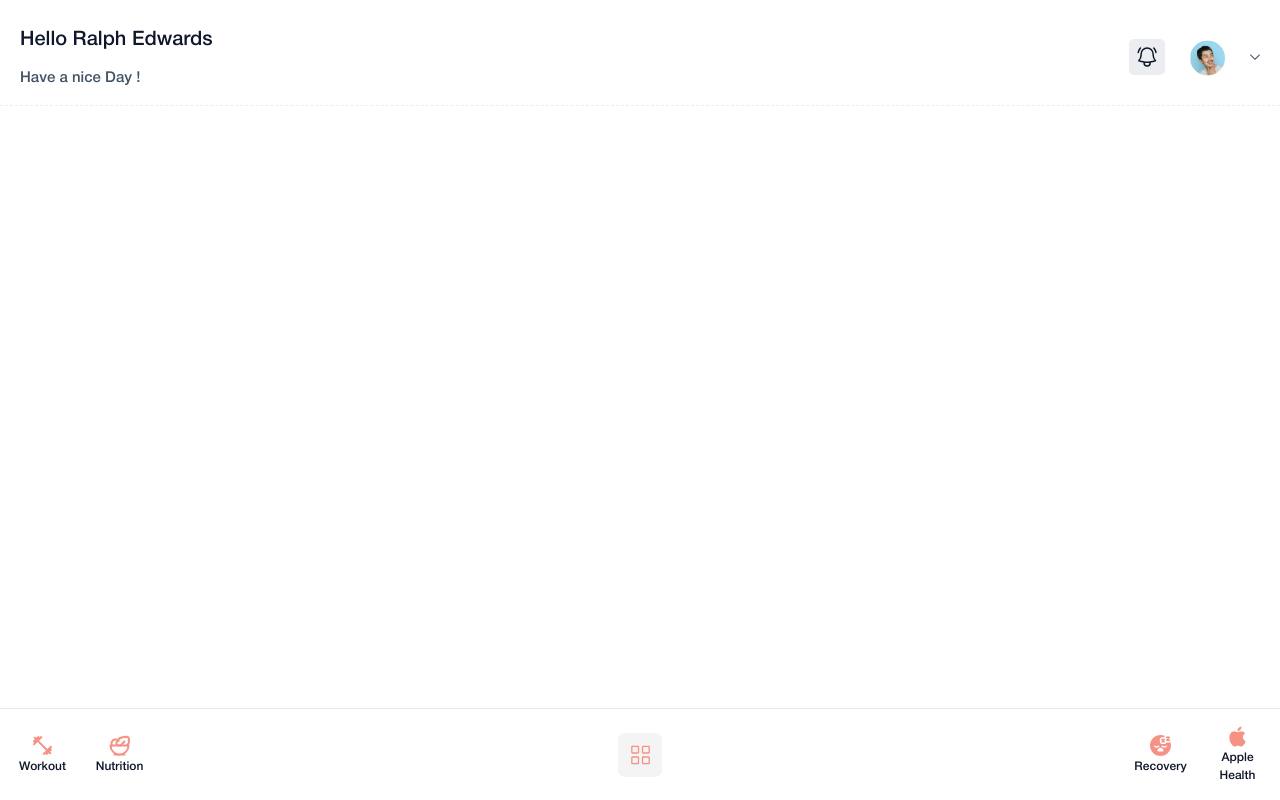
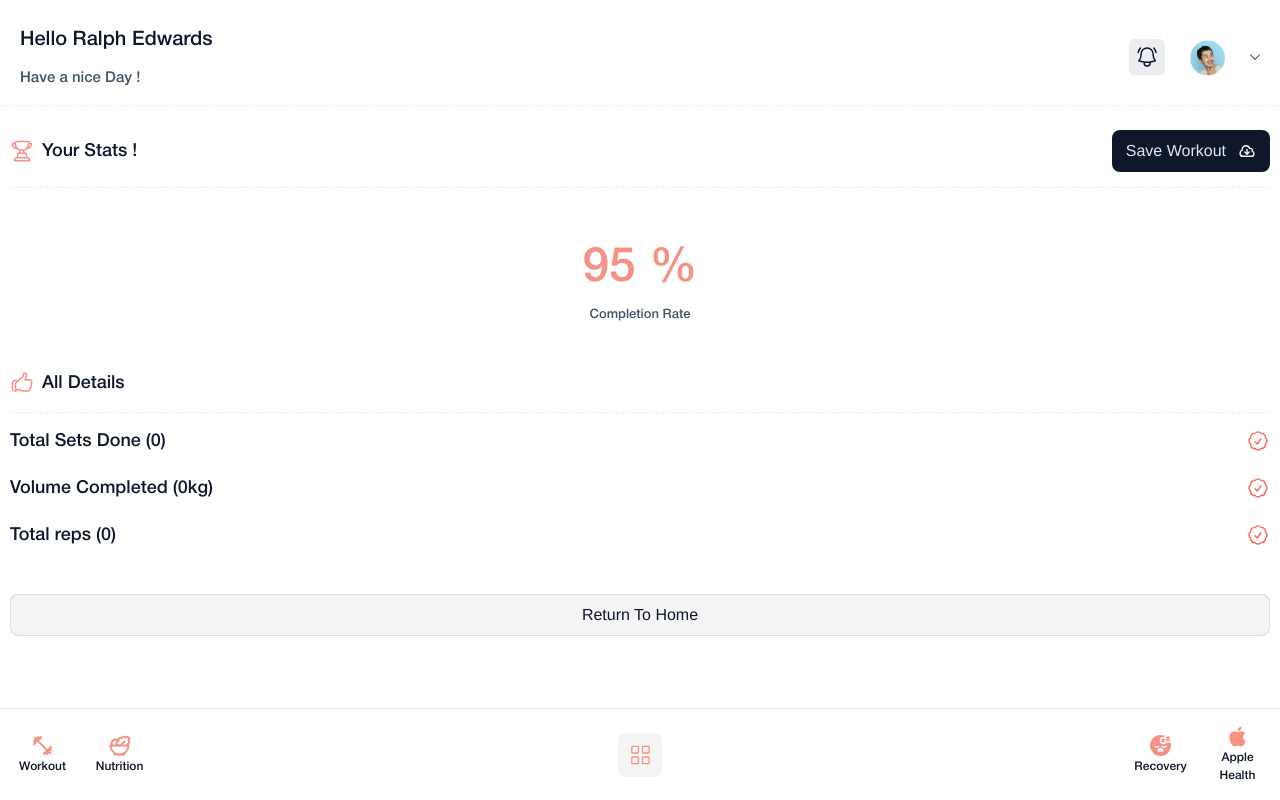
Before and after one commit to Wesome0674/FitMateAI, a Vue app: page /workoutStats/1 in a window 1280 px wide. Built offline with nearby package versions, Linux system fonts and the light colour scheme.

Commit message:
:rocket: stats route made

```diff
--- a/src/router/index.ts
+++ b/src/router/index.ts
@@ -34,7 +34,7 @@ const router = createRouter({
       component: StartRoutine ,
     },
     {
-      path: '/workoutStats',
+      path: '/workoutStats/:id',
       name: 'workoutStats',
       component: WorkoutStats,
     },
--- /dev/null
+++ b/src/stores/SaveWorkoutInDB.ts
@@ -0,0 +1,51 @@
+import { ref, computed } from "vue";
+import { defineStore } from "pinia";
+
+type Stats = {
+  rate: number;
+  sets: number;
+  volume: number;
+  reps: number;
+};
+
+export const usePostWorkoutData = defineStore("saveWorkoutInDB", () => {
+  const isLoading = ref<boolean>(false);
+  const error = ref<string | null>(null);
+
+  const BACKEND_URL = import.meta.env.VITE_BACKEND_URL;
+
+  const saveData = async (stats: Stats) => {
+    const url = `${BACKEND_URL}/stats`;
+    isLoading.value = true;
+    error.value = null;
+
+    try {
+      const response = await fetch(url, {
+        method: "POST",
+        headers: {
+          "Content-Type": "application/json",
+        },
+        body: JSON.stringify(stats),
+      });
+
+      if (!response.ok) {
+        throw new Error("Network response was not ok");
+      }
+    } catch (err: any) {
+      error.value = err.message;
+    } finally {
+      isLoading.value = false;
+    }
+  };
+
+  const getLoadingStatus = computed(() => isLoading.value);
+  const getError = computed(() => error.value);
+
+  return {
+    isLoading,
+    error,
+    saveData,
+    getLoadingStatus,
+    getError,
+  };
+});
--- a/src/views/StartRoutine.vue
+++ b/src/views/StartRoutine.vue
@@ -9,7 +9,8 @@
         </div>
 
 
-        <Button @click="router.push('/WorkoutStats')" icon="../../public/log-in.svg" label="End Workout" primary size="large" />
+        <Button @click="goToWorkoutStats" icon="../../public/log-in.svg" label="End Workout" primary size="large" />
+
 
       </div>
       <div class="w-full h-[1px] border-b border-b-[#475569]/10 border-dashed"></div>
@@ -145,6 +146,17 @@ const updateVolume = (exerciseId, setId, value) => {
 
 };
 
+const goToWorkoutStats = () => {
+  router.push({
+    path: `/WorkoutStats/${slugRoute}`,
+    query: {
+      sets: totalSets.value,
+      weight: totalWeight.value,
+      reps: totalReps.value
+    }
+  });
+};
+
 const updateReps = (exerciseId, setId, value) => {
   setDataStore.updateSet(exerciseId, setId, "reps", value);
 };
--- a/src/views/WorkoutStats.vue
+++ b/src/views/WorkoutStats.vue
@@ -1,23 +1,74 @@
 <script setup lang="ts">
 import Button from '@/stories/Button.vue';
+import Typography from '@/stories/Typography.vue';
+import { computed } from 'vue';
+import { useRoute, useRouter } from 'vue-router';
+import { usePostWorkoutData } from '@/stores/SaveWorkoutInDB';
+
+
+const { saveData } = usePostWorkoutData();
+
+const saveWorkout = async () => {
+    const stats = {
+        rate: 95,
+        sets: totalSets.value,
+        volume: totalWeight.value,
+        reps: totalReps.value
+    };
+
+    await saveData(stats);
+
+}
+
+
+const route = useRoute();
+const router = useRouter();
+
+const totalSets = computed(() => Number(route.query.sets) || 0);
+const totalWeight = computed(() => Number(route.query.weight) || 0);
+const totalReps = computed(() => Number(route.query.reps) || 0);
 </script>
 
 <template>
-    <div class="pb-[100px] box">
+    <div class="pb-[100px] box space-y-[45px]">
         <div class="space-y-[15px]">
             <div class="w-full flex items-center justify-between">
                 <div class="flex items-center gap-[8px]">
                     <img src="@/assets/img/svg/trophy.svg" alt="routine" />
                     <Typography variant="h2">Your Stats !</Typography>
                 </div>
-
-
-                <Button @click="" icon="/cloud-arrow-down.svg" label="Save Workout" primary size="large" />
-
+                <Button @click="saveWorkout" icon="/cloud-arrow-down.svg" label="Save Workout" primary size="large" />
             </div>
             <div class="w-full h-[1px] border-b border-b-[#475569]/10 border-dashed"></div>
         </div>
-
+        <div class="flex flex-col items-center w-full">
+            <Typography variant="title" theme="primary">95 %</Typography>
+            <Typography theme="tercery" variant="h6">Completion Rate</Typography>
+        </div>
+        <div class="space-y-[15px]">
+            <div class="w-full flex items-center justify-between">
+                <div class="flex items-center gap-[8px]">
+                    <img src="@/assets/img/svg/hand-thumb-up.svg" alt="routine" />
+                    <Typography variant="h2">All Details</Typography>
+                </div>
+            </div>
+            <div class="w-full h-[1px] border-b border-b-[#475569]/10 border-dashed"></div>
+            <div class="w-full space-y-[20px]">
+                <div class="flex items-center justify-between gap-[15px]">
+                    <Typography variant="h2">Total Sets Done ({{ totalSets }})</Typography>
+                    <img src="@/assets/img/svg/check-badge.svg" alt="arrow-up" />
+                </div>
+                <div class="flex items-center justify-between gap-[15px]">
+                    <Typography variant="h2">Volume Completed ({{ totalWeight }}kg)</Typography>
+                    <img src="@/assets/img/svg/check-badge.svg" alt="arrow-up" />
+                </div>
+                <div class="flex items-center justify-between gap-[15px]">
+                    <Typography variant="h2">Total reps ({{ totalReps }})</Typography>
+                    <img src="@/assets/img/svg/check-badge.svg" alt="arrow-up" />
+                </div>
+            </div>
+        </div>
+        <Button @click="router.push('/workout')" label="Return To Home" :primary="false" class="w-full" size="large" />
     </div>
 </template>
 
```
Also changed, not shown: src/assets/img/svg/check-badge.svg (added), src/assets/img/svg/hand-thumb-up.svg (added).
